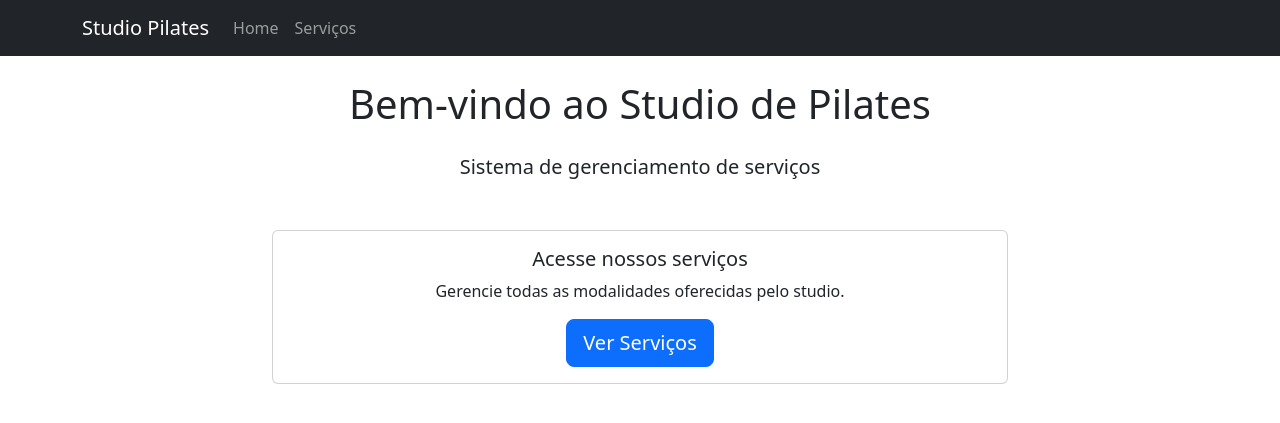
After one commit to virlaniacanuto12/estudio_pilates, a Django app: template studio/templates/studio/home.html in a window 1280 px wide. The commit adds this page. Shown: the top 423 px of the page. Run offline with Django 5.2, Linux system fonts and the light colour scheme; the template is opened without the code that fills it, so the values that code supplies are empty.

Commit message:
Criando homepage simples e ajustando rotas de serviço - Fix #27

```diff
--- /dev/null
+++ b/studio/templates/studio/base.html
@@ -0,0 +1,33 @@
+<!DOCTYPE html>
+<html lang="pt-br">
+<head>
+    <meta charset="UTF-8">
+    <meta name="viewport" content="width=device-width, initial-scale=1.0">
+    <title>{% block title %}Studio Pilates{% endblock %}</title>
+    <link href="https://cdn.jsdelivr.net/npm/bootstrap@5.3.0/dist/css/bootstrap.min.css" rel="stylesheet">
+</head>
+<body>
+    <nav class="navbar navbar-expand-lg navbar-dark bg-dark">
+        <div class="container">
+            <a class="navbar-brand" href="{% url 'home' %}">Studio Pilates</a>
+            <div class="collapse navbar-collapse">
+                <ul class="navbar-nav">
+                    <li class="nav-item">
+                        <a class="nav-link" href="{% url 'home' %}">Home</a>
+                    </li>
+                    <li class="nav-item">
+                        <a class="nav-link" href="{% url 'studio:lista_servicos' %}">Serviços</a>
+                    </li>
+                </ul>
+            </div>
+        </div>
+    </nav>
+
+    <div class="container mt-4">
+        {% block content %}
+        {% endblock %}
+    </div>
+
+    <script src="https://cdn.jsdelivr.net/npm/bootstrap@5.3.0/dist/js/bootstrap.bundle.min.js"></script>
+</body>
+</html>
--- /dev/null
+++ b/studio/templates/studio/home.html
@@ -0,0 +1,22 @@
+{% extends 'studio/base.html' %}
+
+{% block title %}Página Inicial{% endblock %}
+
+{% block content %}
+<div class="row">
+    <div class="col-md-8 mx-auto text-center">
+        <h1 class="mb-4">Bem-vindo ao Studio de Pilates</h1>
+        <p class="lead">Sistema de gerenciamento de serviços</p>
+
+        <div class="card mt-5">
+            <div class="card-body">
+                <h5 class="card-title">Acesse nossos serviços</h5>
+                <p class="card-text">Gerencie todas as modalidades oferecidas pelo studio.</p>
+                <a href="{% url 'studio:lista_servicos' %}" class="btn btn-primary btn-lg">
+                    Ver Serviços
+                </a>
+            </div>
+        </div>
+    </div>
+</div>
+{% endblock %}
--- a/studio/templates/studio/listar_servicos.html
+++ b/studio/templates/studio/servicos/lista_servicos.html
@@ -12,7 +12,7 @@
         <hr>
 
         <div class="mb-3">
-            <a href="{% url 'studio:criar_servico' %}" class="btn btn-primary">Adicionar Novo Serviço</a>
+            <a href="{% url 'studio:novo_servico' %}" class="btn btn-primary">Adicionar Novo Serviço</a>
         </div>
 
         {# --- NOVO: Formulário de Filtro --- #}
```
Also changed, not shown: studio/templates/studio/servicos/criar_servico.html (renamed from studio/templates/studio/criar_servico.html).
